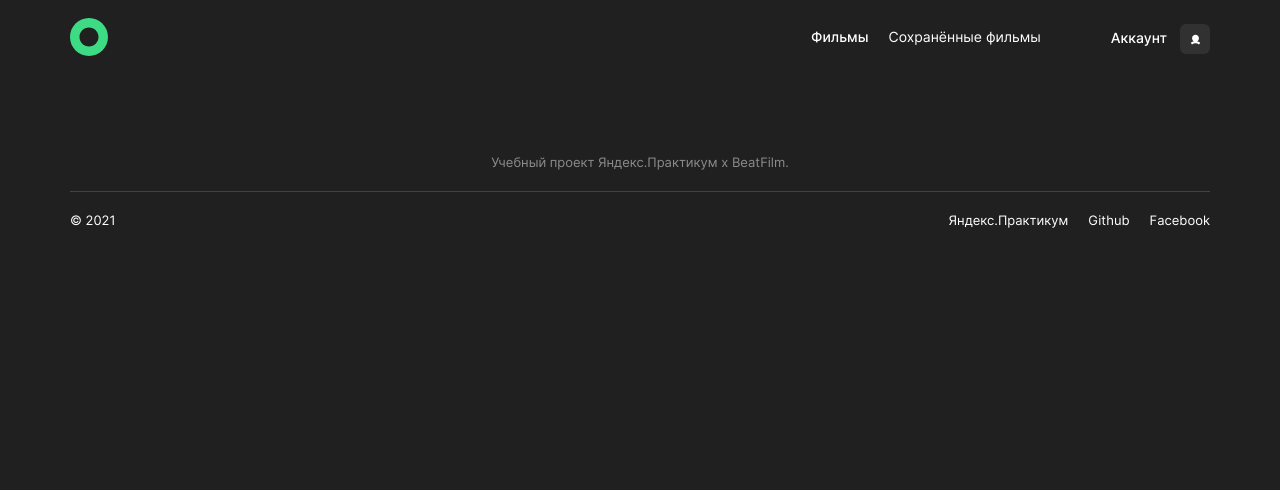
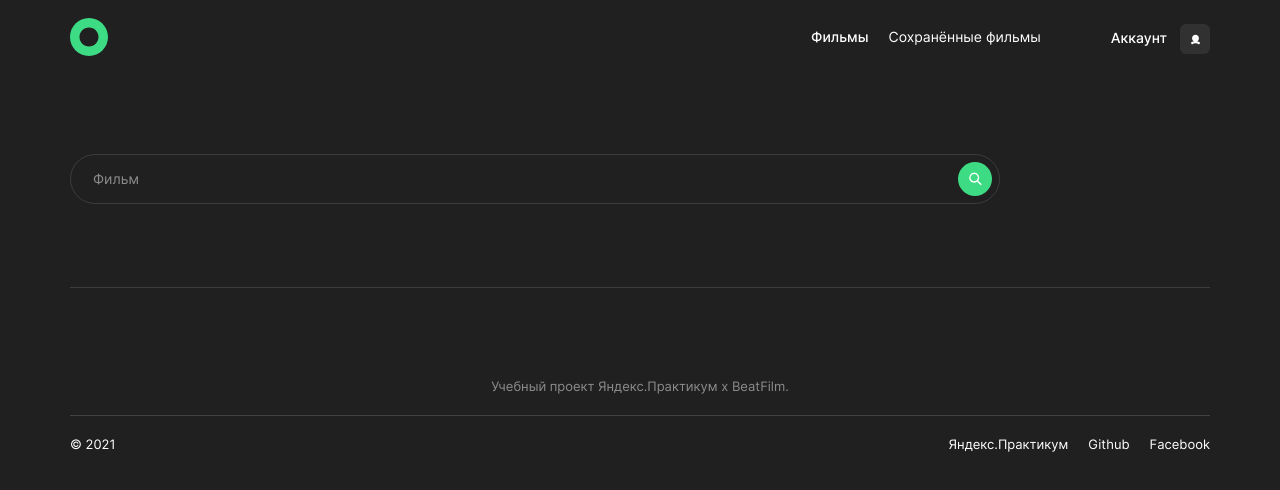
Before and after one commit to sahvea/movies-explorer-frontend, a React (Create React App) app: page /movies in a window 1280 px wide. Shown: the top 490 px of the page. Built offline with nearby package versions, Linux system fonts and the light colour scheme.

Commit message:
feat: add SearchForm section

```diff
--- /dev/null
+++ b/src/blocks/form/form.css
@@ -0,0 +1,5 @@
+.form__fieldset {
+  margin: 0;
+  padding: 0;
+  border: none;
+}
--- a/src/blocks/page/page.css
+++ b/src/blocks/page/page.css
@@ -40,6 +40,7 @@
     /* rgb */
   --rgb-font-main-color: 255, 255, 255;
   --rgb-bright-color: 61, 220, 132;
+  --rgb-input-border-color: 170, 170, 170;
 }
 
 .page__section {
--- a/src/components/App/App.js
+++ b/src/components/App/App.js
@@ -1,8 +1,9 @@
 import React from 'react';
-import { useLocation } from 'react-router-dom';
+import { Route, Switch, useLocation } from 'react-router-dom';
 import Footer from '../Footer/Footer';
-import Header from "../Header/Header";
-import Main from "../Main/Main";
+import Header from '../Header/Header';
+import Main from '../Main/Main';
+import Movies from '../Movies/Movies'
 
 function App() {
   const location = useLocation();
@@ -13,9 +14,14 @@ function App() {
   return (
     <>
       <Header loggedIn={loggedIn} />
-      <main>
-        {location.pathname === '/' && <Main />}
-      </main>
+      <Switch>
+        <Route exact path="/">
+          <Main />
+        </Route>
+        <Route path="/movies">
+          <Movies />
+        </Route>
+      </Switch>
 
       {( location.pathname === '/' ||  loggedIn) && <Footer />}
     </>
--- a/src/components/Header/Header.css
+++ b/src/components/Header/Header.css
@@ -113,8 +113,7 @@
 
 @media screen and (max-width: 1023px) {
   .header__container {
-    padding-right: 30px;
-    padding-left: 30px;
+    padding: 15px 30px;
   }
 
   .header__container_unauthorized {
@@ -124,7 +123,8 @@
 
 @media screen and (max-width: 575px) {
   .header__container {
-    padding: 15px 14px;
+    padding-left: 14px;
+    padding-right: 14px;
   }
 
   .header__container_unauthorized {
--- a/src/components/Main/Main.js
+++ b/src/components/Main/Main.js
@@ -6,12 +6,12 @@ import AboutMe from './AboutMe/AboutMe';
 
 function Main() {
   return (
-    <>
+    <main>
       <Promo />
       <AboutProject />
       <Techs />
       <AboutMe />
-    </>
+    </main>
   )
 }
 
--- a/src/components/Movies/Movies.js
+++ b/src/components/Movies/Movies.js
@@ -0,0 +1,11 @@
+import SearchForm from '../SearchForm/SearchForm';
+
+function Movies() {
+  return (
+    <main>
+      <SearchForm />
+    </main>
+  )
+}
+
+export default Movies;
--- /dev/null
+++ b/src/components/SearchForm/SearchForm.css
@@ -0,0 +1,56 @@
+.search {
+  padding-top: 80px;
+  padding-bottom: 10px;
+}
+
+.search__form {
+  padding-bottom: 83px;
+  border-bottom: 1px solid rgba(var(--rgb-input-border-color), .2);
+}
+
+.search__fieldset {
+  display: grid;
+  grid-template-columns: 1fr 170px;
+  gap: 40px;
+}
+
+.search__input-wrap {
+  display: flex;
+  justify-content: space-between;
+  align-items: center;
+  padding: 7px 7px 7px 22px;
+  box-sizing: border-box;
+  border: 1.5px solid rgba(var(--rgb-input-border-color), .2);
+  border-radius: 50px;
+  transition: .2s linear;
+}
+
+.search__input-wrap:focus-within {
+  box-shadow: 0 0 7px rgba(var(--rgb-bright-color), .3);
+}
+
+.search__form-input {
+  flex: 1;
+  width: 100%;
+  padding: 0;
+  margin-right: 45px;
+  border: 0;
+  outline: none;
+  background-color: transparent;
+  font-weight: 400;
+  font-size: 14px;
+  line-height: 1.3;
+  color: var(--font-main-color);
+}
+
+.search__form-input::placeholder {
+  color: var(--font-transp-color);
+}
+
+.search__form-btn {
+  width: 34px;
+  height: 34px;
+  border-radius: 48px;
+  background: url('../../images/icons/search-icon.svg') center / 22px no-repeat;
+  background-color: var(--bright-color);
+}
--- /dev/null
+++ b/src/components/SearchForm/SearchForm.js
@@ -0,0 +1,18 @@
+import './SearchForm.css';
+
+function SearchForm() {
+  return (
+    <section className="search page__section">
+      <form className="form search__form" name="search-form">
+        <fieldset className="form__fieldset search__fieldset">
+          <div className="search__input-wrap">
+            <input type="text" name="movie" className="search__form-input" placeholder="Фильм" required />
+            <button className="button search__form-btn" type="submit" ariaLabel="Поиск" title="Поиск"/>
+          </div>
+        </fieldset>
+      </form>
+    </section>
+  )
+}
+
+export default SearchForm;
--- a/src/index.css
+++ b/src/index.css
@@ -4,3 +4,4 @@
 @import url('./blocks/button/button.css');
 @import url('./blocks/link/link.css');
 @import url('./blocks/paragraph/paragraph.css');
+@import url('./blocks/form/form.css');
```
Also changed, not shown: src/components/Movies/SearchForm/SearchForm.css (deleted), src/components/Movies/SearchForm/SearchForm.js (deleted).
